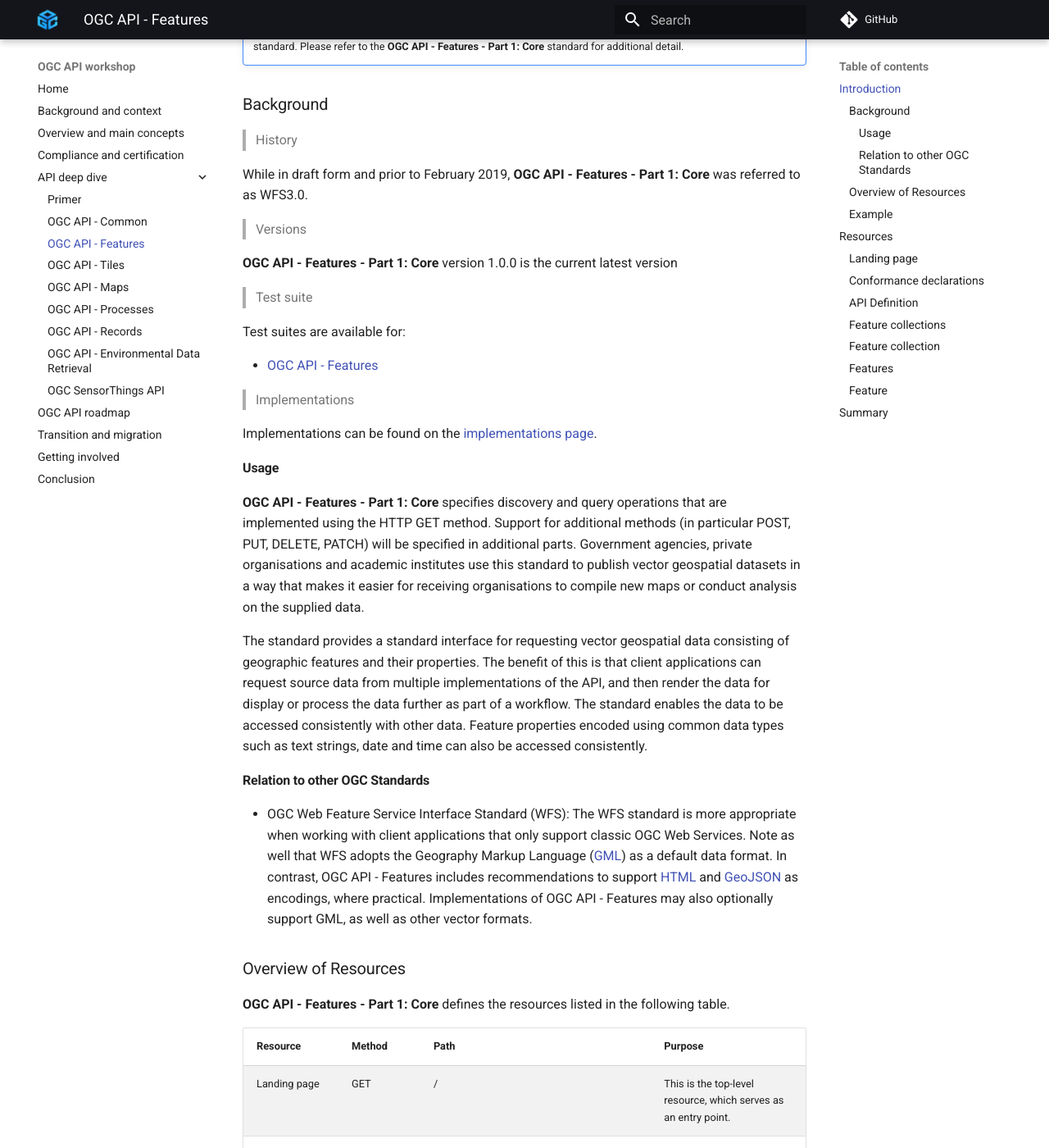
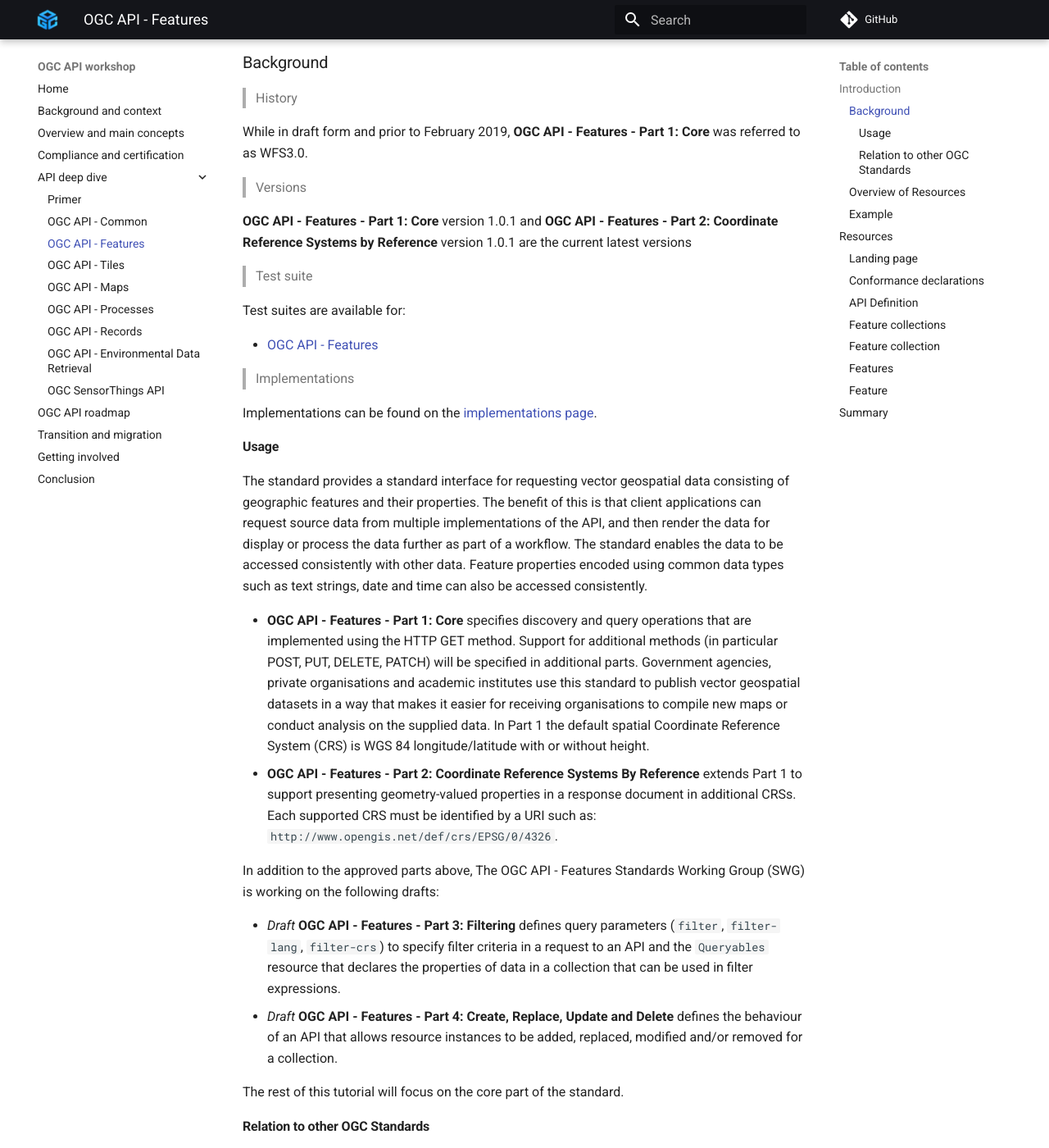
Before and after one commit to opengeospatial/ogcapi-workshop, an MkDocs documentation site: the page built from workshop/content/docs/api-deep-dive/features.md, in a window 1280 px wide and 1400 px high, scrolled down 895 px. Shown: the whole window at 82% size. Built offline with MkDocs 1.6.1 and Material for MkDocs 9.7.7, drawn with Linux system fonts in a browser that asks for light colours; comment, search, counter and statistics services are not loaded; some of the changed text lies outside the part shown.

Commit message:
- added reference to parts 2,3 and 4 of features - updated most recent versions for features part 1 and 2

````diff
--- a/workshop/content/docs/api-deep-dive/features.md
+++ b/workshop/content/docs/api-deep-dive/features.md
@@ -23,21 +23,16 @@ title: OGC API - Features
 [OGC API - Features](https://ogcapi.ogc.org/features) is a multi-part standard that offers the capability
 to create, modify, and query spatial data on the Web and specifies
 requirements and recommendations for APIs that want to follow a standard
-way of sharing feature data. The Core part of the standard is called
-**OGC API - Features - Part 1: Core**. The Core part of the
-specification describes the mandatory capabilities that every
+way of sharing feature data. **OGC API - Features - Part 1: Core** describes the mandatory capabilities that every
 implementing service must support and is restricted to read-access to
-spatial data. Additional capabilities that address specific needs will
-be specified in additional parts. Envisaged future capabilities include,
-for example, support for creating and modifying data, more complex data
-models, richer queries, and additional coordinate reference systems.
+spatial data. Additional capabilities like support for different CRS, richer queries and creating and modifying data are specified in additional parts.
 
 !!! note
     This tutorial module is not intended to be a replacement to the actual
     **OGC API - Features - Part 1: Core** standard. The tutorial
     intentionally focuses on a subset of capabilities in order to get the
-    student started with using the standard. Please refer to the **OGC API -
-    Features - Part 1: Core** standard for additional detail.
+    student started with using the standard. Please refer to the [**OGC API -
+    Features - Part 1: Core** standard](https://docs.ogc.org/is/17-069r4/17-069r4.html) for additional detail.
 
 
 ### Background
@@ -49,8 +44,8 @@ models, richer queries, and additional coordinate reference systems.
 
 > Versions
 
-  **OGC API - Features - Part 1: Core** version 1.0.0 is the current
-  latest version
+  **OGC API - Features - Part 1: Core** version 1.0.1 and **OGC API - Features - Part 2: Coordinate Reference Systems by Reference** version 1.0.1 are the current
+  latest versions
 
 > Test suite
 
@@ -81,6 +67,23 @@ display or process the data further as part of a workflow. The standard
 enables the data to be accessed consistently with other data. Feature
 properties encoded using common data types such as text strings, date
 and time can also be accessed consistently.
+
+* **OGC API - Features - Part 1: Core** specifies discovery and query
+operations that are implemented using the HTTP GET method. Support for
+additional methods (in particular POST, PUT, DELETE, PATCH) will be
+specified in additional parts. Government agencies, private
+organisations and academic institutes use this standard to publish
+vector geospatial datasets in a way that makes it easier for receiving
+organisations to compile new maps or conduct analysis on the supplied
+data. In Part 1 the default spatial Coordinate Reference System (CRS) is WGS 84 longitude/latitude with or without height.
+* **OGC API - Features - Part 2: Coordinate Reference Systems By Reference** extends Part 1 to support presenting geometry-valued properties in a response document in additional CRSs. Each supported CRS must be identified by a URI such as: ```http://www.opengis.net/def/crs/EPSG/0/4326```.
+
+In addition to the approved parts above, The OGC API - Features Standards Working Group (SWG) is working on the following drafts:
+
+* *Draft* **OGC API - Features - Part 3: Filtering** defines query parameters (```filter```, ```filter-lang```, ```filter-crs```) to specify filter criteria in a request to an API and the ```Queryables``` resource that declares the properties of data in a collection that can be used in filter expressions.
+* *Draft* **OGC API - Features - Part 4: Create, Replace, Update and Delete** defines the behaviour of an API that allows resource instances to be added, replaced, modified and/or removed for a collection.
+
+The rest of this tutorial will focus on the core part of the standard.
 
 #### Relation to other OGC Standards
 
````
Also changed, not shown: other parts of workshop/content/docs/api-deep-dive/features.md (+0 -9 lines).
